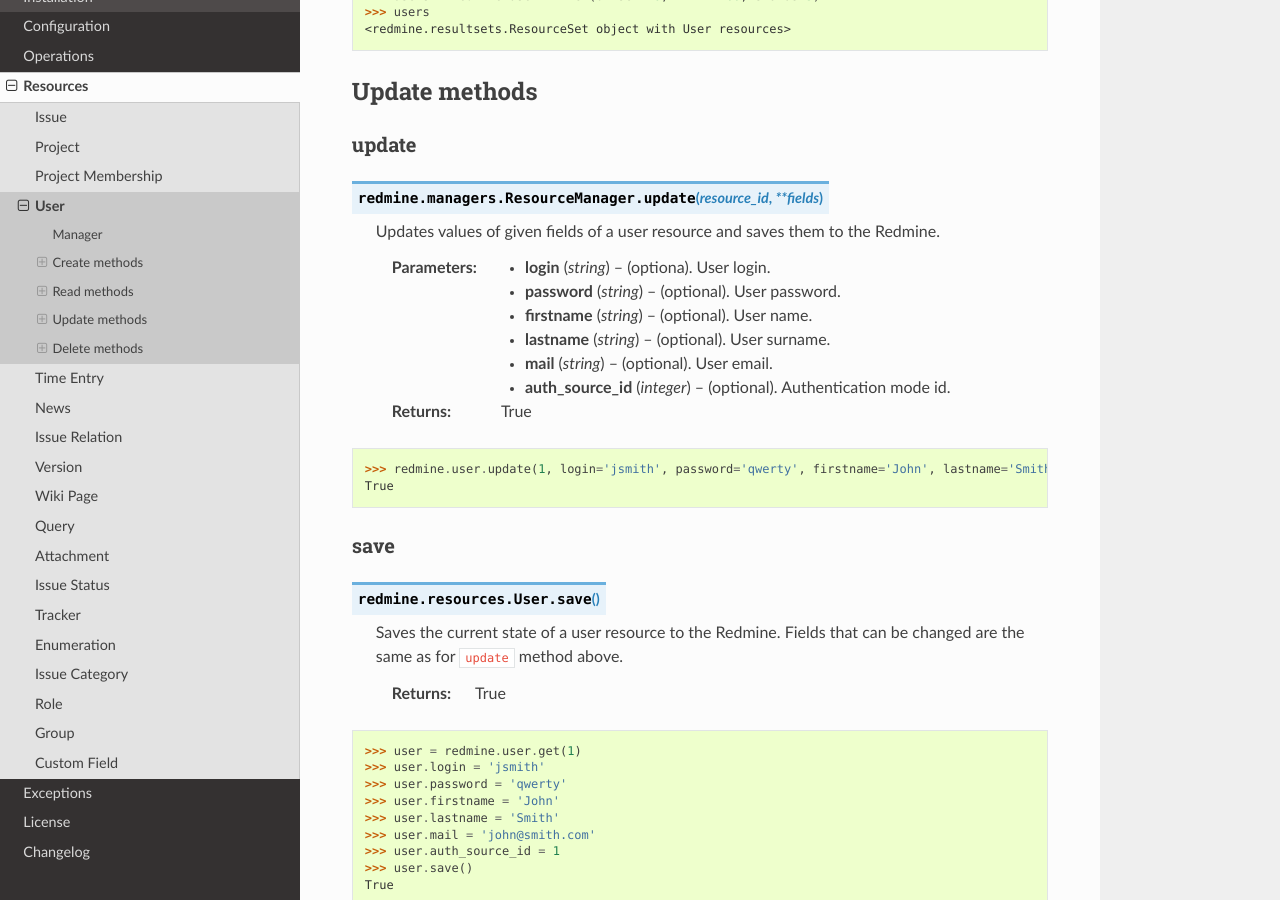
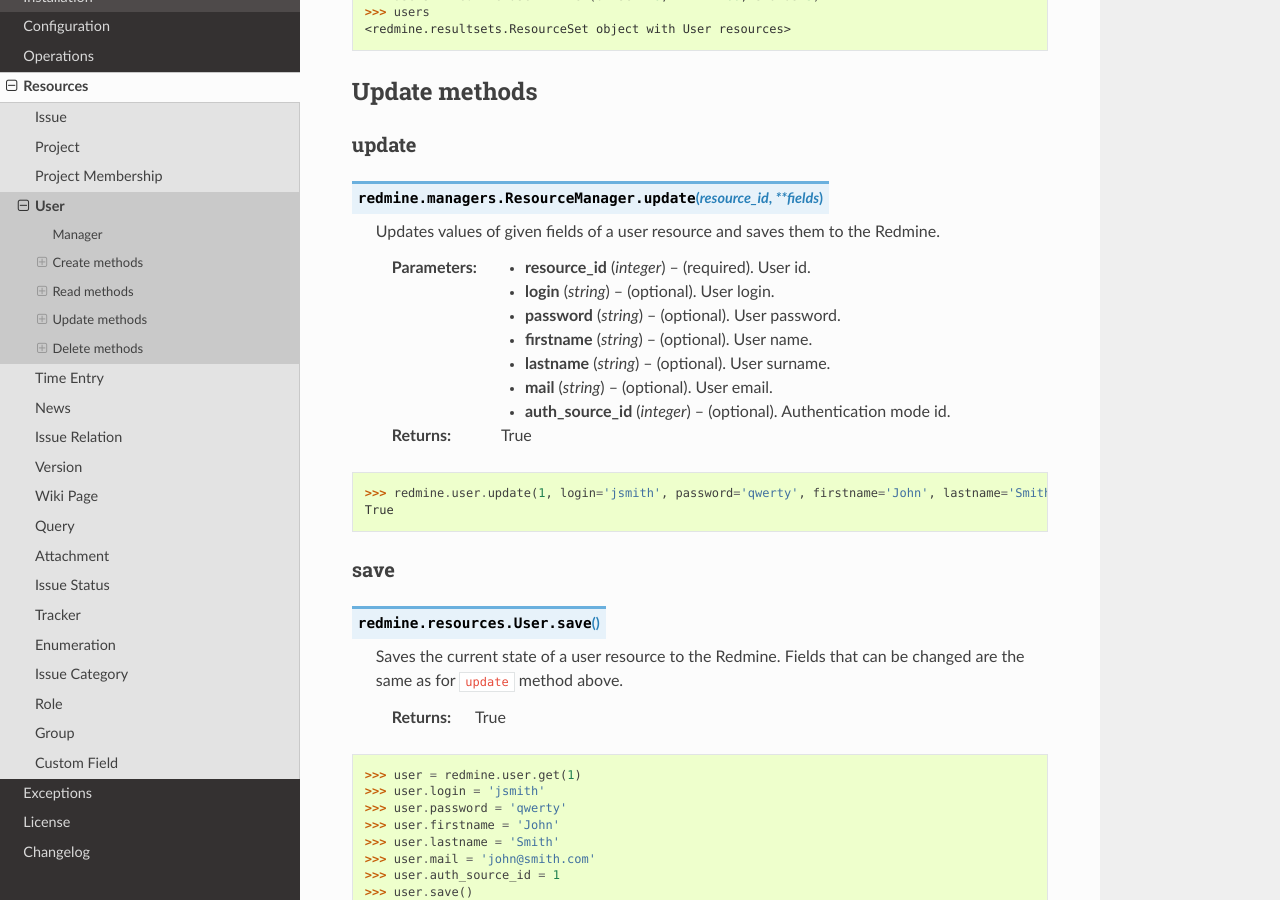
Before and after one commit to maxtepkeev/python-redmine, a Sphinx documentation site: the page built from docs/resources/user.rst, in a window 1280 px wide and 900 px high, scrolled down 2934 px. Built offline with Sphinx 7.4.7 and the Read the Docs theme 2.0.0, drawn with Linux system fonts in a browser that asks for light colours.

Commit message:
doc update

```diff
--- a/docs/resources/group.rst
+++ b/docs/resources/group.rst
@@ -134,6 +134,7 @@
 
     Updates values of given fields of a group resource and saves them to the Redmine.
 
+    :param integer resource_id: (required). Group id.
     :param string name: (optional). Group name.
     :param user_ids: (optional). Ids of users who will be members of a group.
     :type user_ids: list or tuple
--- a/docs/resources/issue.rst
+++ b/docs/resources/issue.rst
@@ -241,6 +241,7 @@
 
     Updates values of given fields of an issue resource and saves them to the Redmine.
 
+    :param integer resource_id: (required). Issue id.
     :param integer project_id: (optional). Issue project id.
     :param string subject: (optional). Issue subject.
     :param integer tracker_id: (optional). Issue tracker id.
--- a/docs/resources/project.rst
+++ b/docs/resources/project.rst
@@ -165,6 +165,7 @@
 
     Updates values of given fields of a project resource and saves them to the Redmine.
 
+    :param integer resource_id: (required). Project id.
     :param string name: (optional). Project name.
     :param string description: (optional). Project description.
     :param string homepage: (optional). Project homepage url.
--- a/docs/resources/time_entry.rst
+++ b/docs/resources/time_entry.rst
@@ -150,6 +150,7 @@
 
     Updates values of given fields of a time entry resource and saves them to the Redmine.
 
+    :param integer resource_id: (required). Time entry id.
     :param integer issue_id or project_id: (optional). The issue id or project id to log time on.
     :param integer hours: (optional). The number of spent hours.
     :param string spent_on: (optional). The date the time was spent.
--- a/docs/resources/user.rst
+++ b/docs/resources/user.rst
@@ -169,7 +169,8 @@
 
     Updates values of given fields of a user resource and saves them to the Redmine.
 
-    :param string login: (optiona). User login.
+    :param integer resource_id: (required). User id.
+    :param string login: (optional). User login.
     :param string password: (optional). User password.
     :param string firstname: (optional). User name.
     :param string lastname: (optional). User surname.
```
